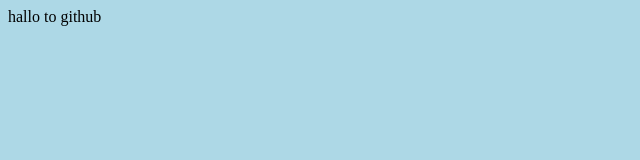
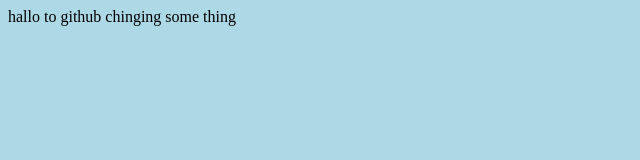
Before and after one commit to Abubakr-Alsheikh/just-learning, a plain HTML site: page index.html in a window 1280 px wide. Shown: the whole page, without its empty margins (0-640 px from the left). Drawn offline with Linux system fonts and the light colour scheme.

Commit message:
just chainging

```diff
--- a/index.html
+++ b/index.html
@@ -9,6 +9,6 @@
     <title>Document</title>
 </head>
 <body>
-
+    chinging some thing
 </body>
 </html>
```
